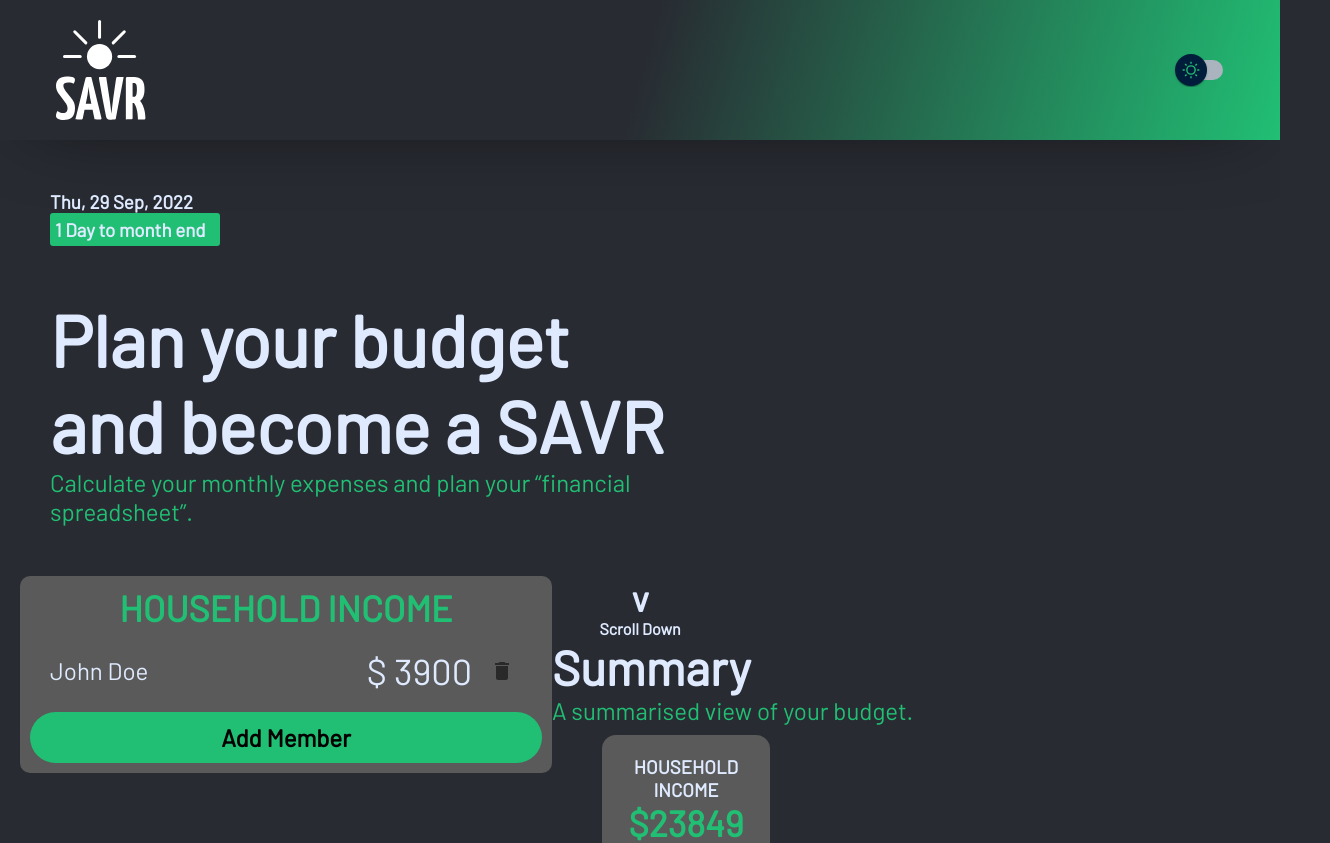
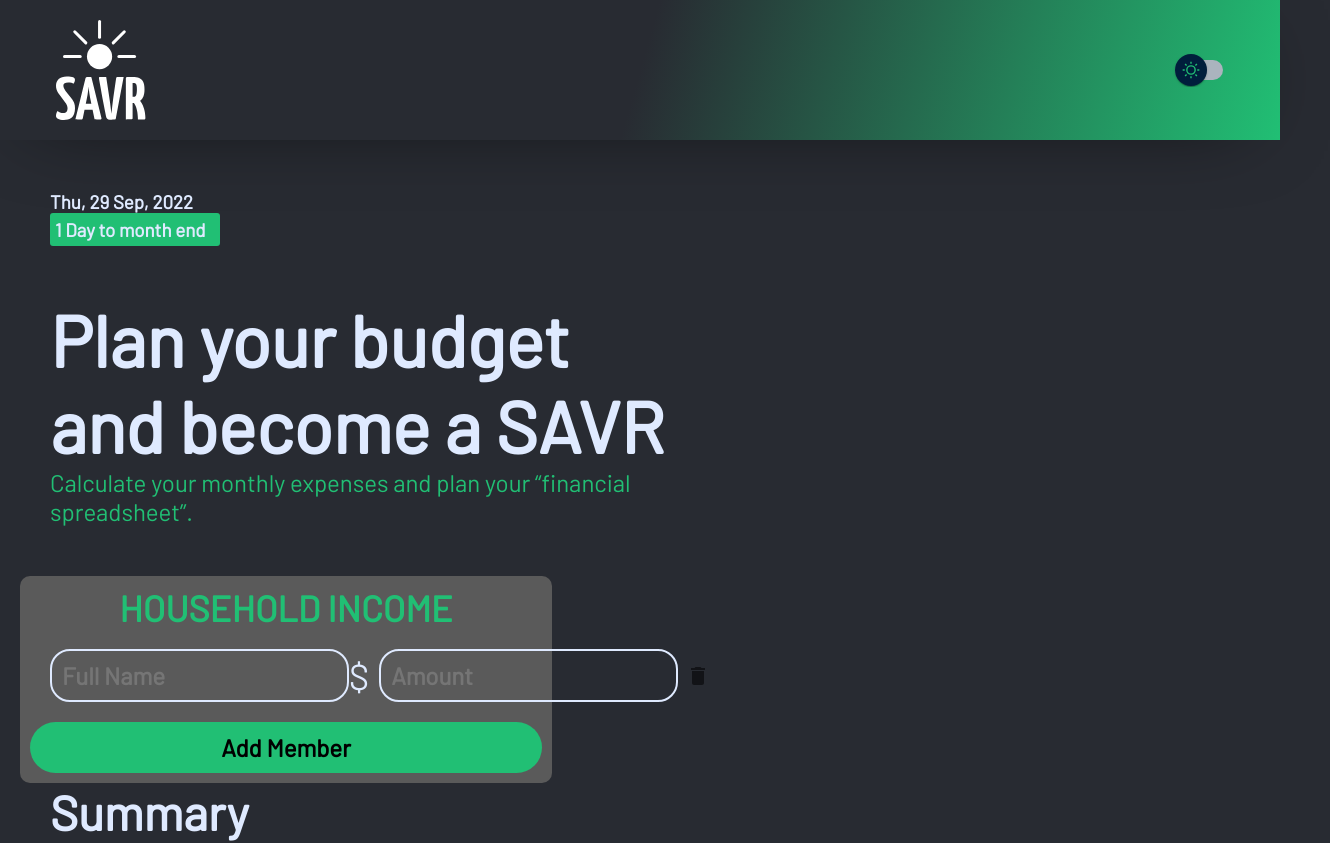
Before and after one commit to WiaanDuvenhage-200307/SAVR, a React (Create React App) app: page / in a window 1280 px wide. Shown: the top 843 px of the page, 1330 px wide, since content can reach past the window. Built offline with nearby package versions, Linux system fonts and the light colour scheme.

Commit message:
Removed Scrolldown + first test
- Removed Scrolldown Component
- Wrote first Unit Test for HouseholdIncome.js

```diff
--- a/src/App.js
+++ b/src/App.js
@@ -3,7 +3,6 @@ import Nav from './components/Nav';
 import WelcomeMessage from './components/UI/WelcomeMessage';
 import Date from './components/UI/Date';
 import HouseholdIncome from './components/UI/HouseholdIncome';
-import Scrolldown from './components/UI/Scrolldown';
 import SummaryHeading from './components/UI/SummaryHeading';
 import TotalIncome from './components/UI/TotalIncome';
 import MonthlyExpenses from './components/UI/MonthlyExpenses';
@@ -19,7 +18,6 @@ function App() {
       <Date/>
       <WelcomeMessage/>
       <HouseholdIncome/>
-      <Scrolldown/>
       <SummaryHeading/>
       <TotalIncome/>
       <MonthlyExpenses/>
--- a/src/components/AverageForm.js
+++ b/src/components/AverageForm.js
@@ -29,6 +29,7 @@ const AverageForm = () => {
         var average = Calculations(formValues);
         setCurrentAverage(average);
     }
+
     return (
         <div>
             {/* Inputs */}
--- a/src/components/UI/Dropdown.js
+++ b/src/components/UI/Dropdown.js
@@ -1,8 +1,5 @@
-import React, {useState} from 'react';
 
 const Dropdown = () => {
-
-    const[month, setMonth] = useState("Please Select");
 
     return (
         <select className="dropdown">
--- a/src/components/UI/HouseholdIncome.js
+++ b/src/components/UI/HouseholdIncome.js
@@ -2,19 +2,29 @@ import React from 'react';
 import Button from './Button';
 import { IconButton } from '@mui/material';
 import DeleteIcon from '@mui/icons-material/Delete'
+import { useState } from 'react';
 
 const HouseholdIncome = () => {
+
+    const [input, setInputs] = useState([]);
+
+    const addNewMember = () => {
+
+    }
+
     return (
         <div className='house-income'>
             <h1 className='house-income__heading'>HOUSEHOLD INCOME</h1>
             <div className='house-income__members'>
-                <h2>John Doe</h2>
+                <input aria-label='names' type="text" name="names" id="names" placeholder='Full Name'/>
                 <div className='house-income_delete'>
-                    <h2 className='house-income__money'>$ 3900</h2>
+                    <h2>$</h2>
+                    <input aria-label='income' type="number" name="income" id="income" placeholder='Amount'/>
                     <IconButton aria-label="delete"><DeleteIcon/></IconButton>
                 </div>
+
             </div>
-            <Button name="Add Member" className="button"/>
+            <Button onClick={addNewMember} name="Add Member" className="button"/>
         </div>
     );
 };
--- a/src/components/UI/Scrolldown.js
+++ /dev/null
@@ -1,12 +0,0 @@
-import React from 'react';
-
-const Scrolldown = () => {
-    return (
-        <div className='scroll-down'>
-            <h4 className='scroll-down__icon'>v</h4>
-            <h4>Scroll Down</h4>
-        </div>
-    );
-};
-
-export default Scrolldown;
--- a/src/index.scss
+++ b/src/index.scss
@@ -91,6 +91,12 @@ h3{
 
     .house-income_delete{
         display: flex;
+        justify-content: center;
+        align-items: center;
+
+        h2{
+            font-size: 36px;
+        }
     }
 
 }
@@ -139,6 +145,8 @@ h3{
 
 .sum-heading{
     margin-left: 50px;
+    float: left;
+    width: 100%;
 
     h1{
         font-size: 48px;
@@ -173,6 +181,7 @@ h3{
     text-align: left;
     margin-right: 50px;
     border-radius: 20px;
+
 
     h1{
         font-size: 36px;
@@ -211,3 +220,15 @@ h3{
         font-size: 36px;
     }
 }
+
+// Input Styling
+input{
+    padding: 10px;
+    background-color: transparent;
+    border: 2px solid $white;
+    border-radius: 20px;
+    font-family: 'Barlow', sans-serif;
+    font-size: 24px;
+    font-weight: bold;
+    color: $white;
+}
```
Also changed, not shown: 1 other file (tests, documents, lock files or other folders).
